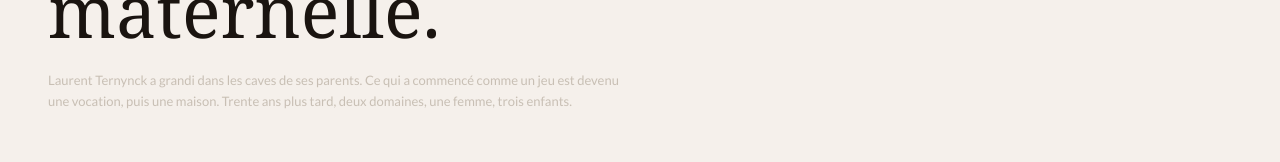
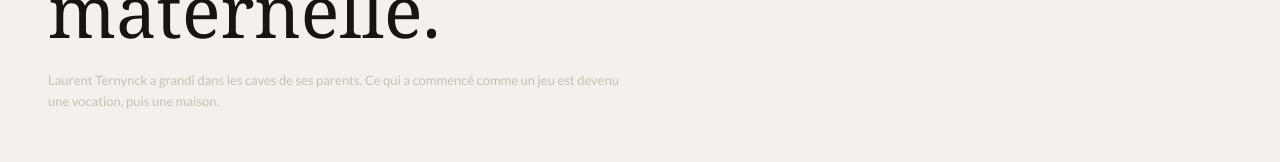
Before and after one commit to chocapic1000/ternynck, a Next.js app: page /ternynck/histoire in a window 1280 px wide. Shown: the part 405-567 px from the top of the page. Built offline with nearby package versions, Linux system fonts and the light colour scheme.

Commit message:
Retire la phrase finale du chapeau de la page Histoire

```diff
--- a/src/app/histoire/page.tsx
+++ b/src/app/histoire/page.tsx
@@ -16,7 +16,6 @@ export default function HistoirePage() {
         <p className="body-sm text-stone mt-6 max-w-xl leading-loose">
           Laurent Ternynck a grandi dans les caves de ses parents. Ce qui a
           commencé comme un jeu est devenu une vocation, puis une maison.
-          Trente ans plus tard, deux domaines, une femme, trois enfants.
         </p>
       </div>
 
```
